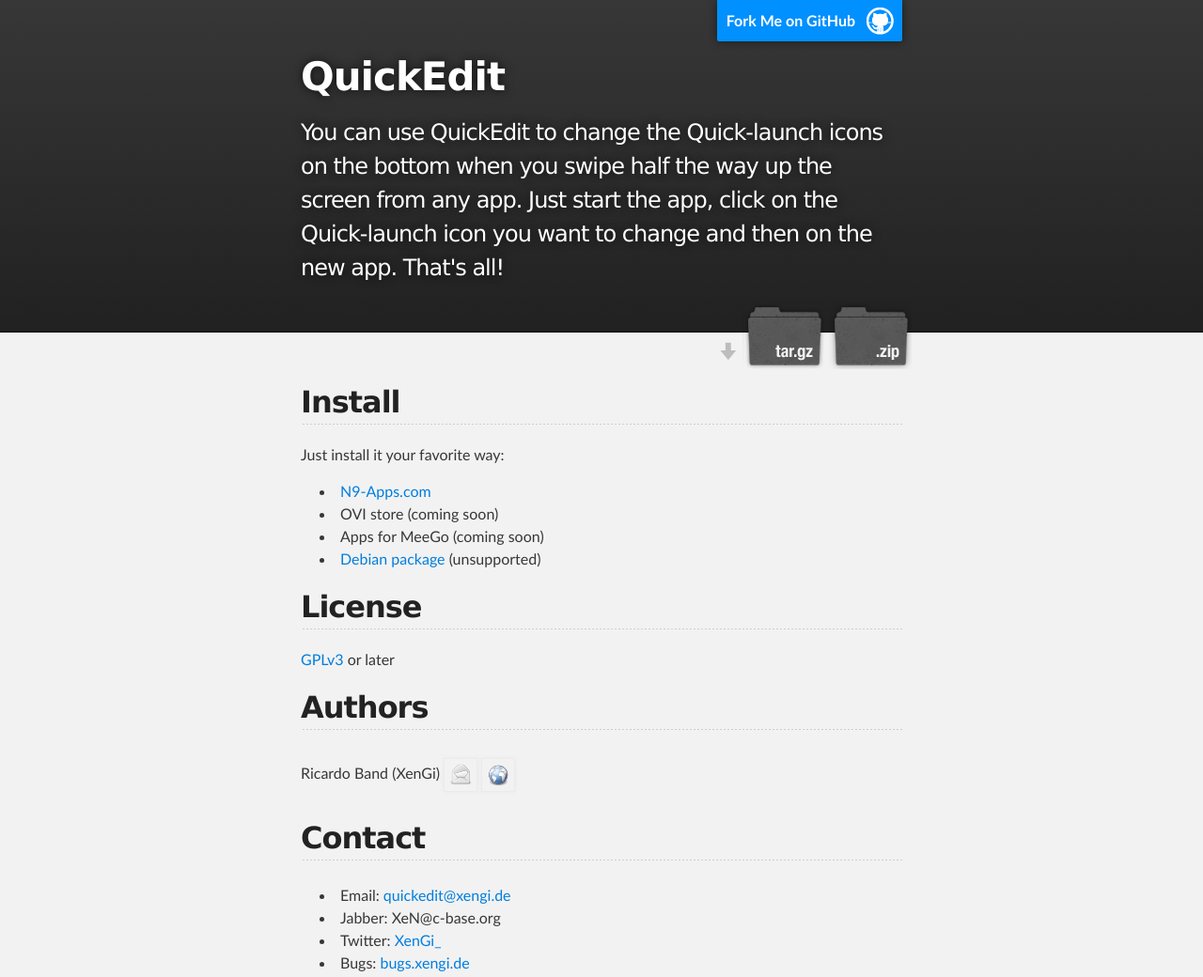
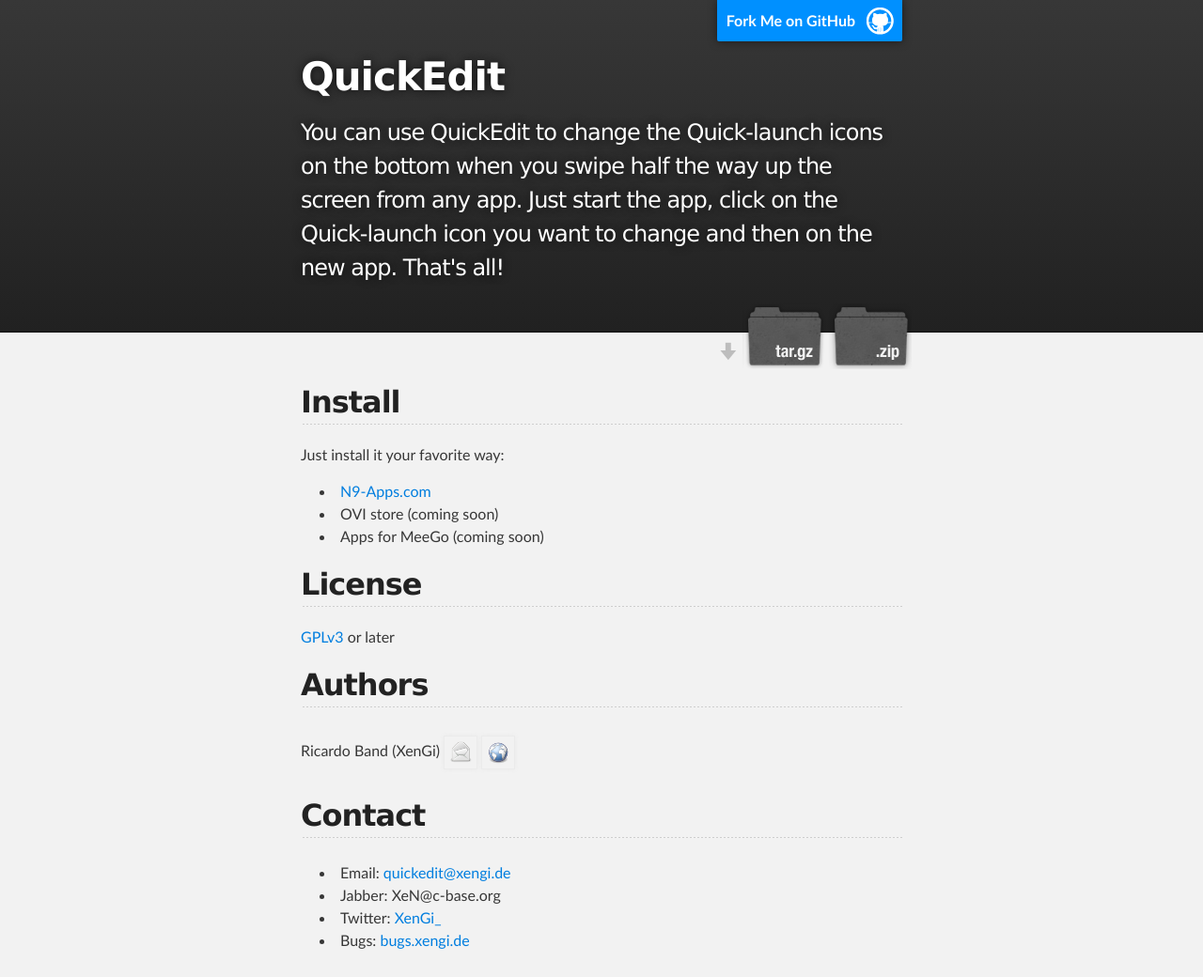
Before and after one commit to harmattan/quickedit, a plain HTML site: page index.htm in a window 1280 px wide. Shown: the top 1040 px of the page at 94% size. Drawn offline with Linux system fonts and the light colour scheme.

Commit message:
disabled direct download of debian package

```diff
--- a/index.htm
+++ b/index.htm
@@ -38,7 +38,7 @@
                     <li><a href="http://n9-apps.com/quickedit">N9-Apps.com</a></li>
                     <li>OVI store (coming soon)</li>
                     <li>Apps for MeeGo (coming soon)</li>
-                    <li><a href="http://xengi.github.com/quickedit/quickedit_latest_armel.deb">Debian package</a> (unsupported)</li>
+                    <!-- <li><a href="http://xengi.github.com/quickedit/quickedit_latest_armel.deb">Debian package</a> (unsupported)</li> -->
                 </ul>
             </p>
         </article>
```
